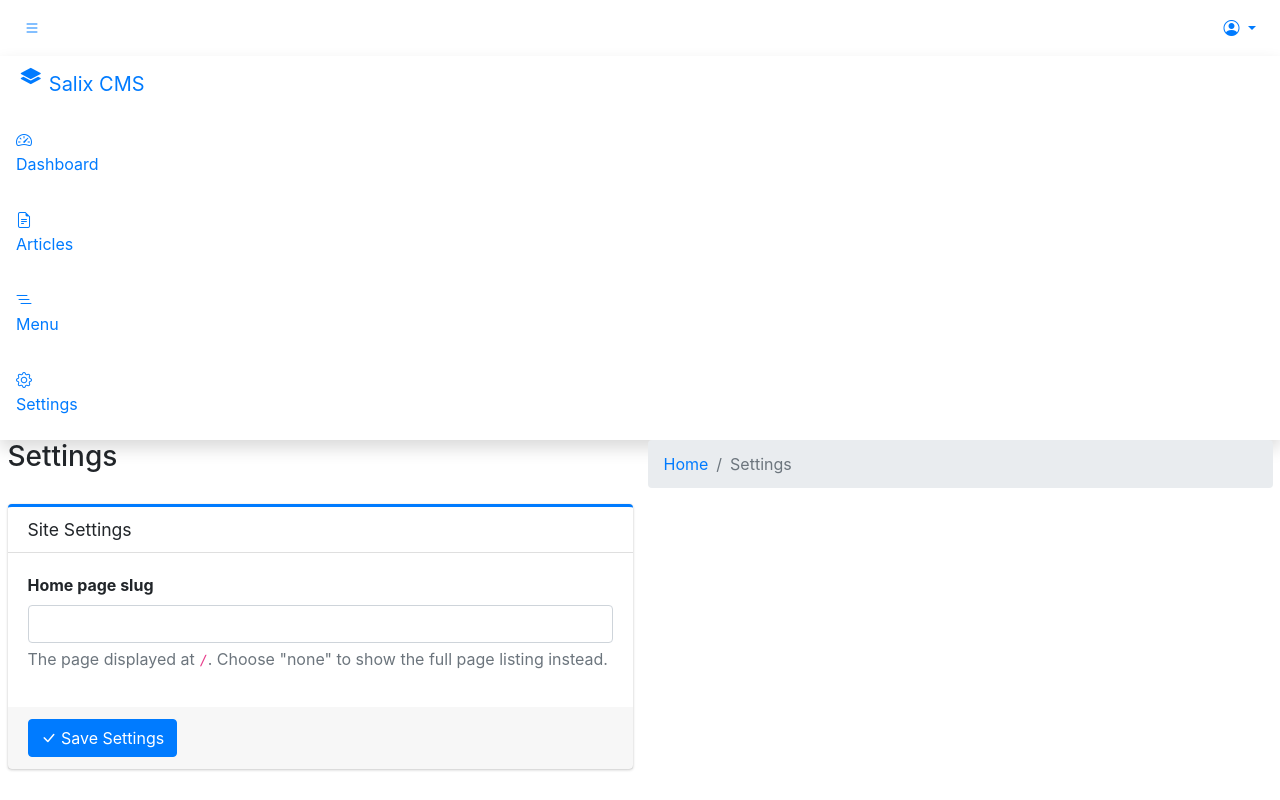
After one commit to kubovav/salix-cms, a Symfony app: template templates/admin/settings/index.html.twig in a window 1280 px wide. The commit adds this page. Run offline with Twig, Linux system fonts and the light colour scheme; the template is opened without the code that fills it, so the values that code supplies are empty; form fields are guessed from the names that the template uses; style sheets or scripts are compiled from the project's sources; some libraries are stand-ins or nearby versions.

Commit message:
feat: site settings added

```diff
--- a/templates/admin/layout.html.twig
+++ b/templates/admin/layout.html.twig
@@ -93,6 +93,13 @@
             </a>
           </li>
 
+          <li class="nav-item">
+            <a href="{{ path('admin_settings') }}" class="nav-link {% if app.request.attributes.get('_route') == 'admin_settings' %}active{% endif %}">
+              <i class="nav-icon bi bi-gear"></i>
+              <p>Settings</p>
+            </a>
+          </li>
+
           {% block sidebar_menu %}{% endblock %}
 
         </ul>
--- /dev/null
+++ b/templates/admin/settings/index.html.twig
@@ -0,0 +1,45 @@
+{% extends 'admin/layout.html.twig' %}
+
+{% block title %}Settings{% endblock %}
+
+{% block page_title %}Settings{% endblock %}
+
+{% block breadcrumbs %}
+  <li class="breadcrumb-item active" aria-current="page">Settings</li>
+{% endblock %}
+
+{% block content %}
+  {% for flash in app.flashes('success') %}
+    <div class="alert alert-success alert-dismissible fade show" role="alert">
+      {{ flash }}
+      <button type="button" class="btn-close" data-bs-dismiss="alert" aria-label="Close"></button>
+    </div>
+  {% endfor %}
+
+  <div class="row">
+    <div class="col-lg-6">
+      <div class="card card-primary card-outline">
+        <div class="card-header">
+          <h3 class="card-title">Site Settings</h3>
+        </div>
+        {{ form_start(form) }}
+        <div class="card-body">
+
+          <div class="mb-3">
+            {{ form_label(form.home_page_slug, null, { label_attr: { class: 'form-label fw-semibold' } }) }}
+            {{ form_widget(form.home_page_slug) }}
+            <div class="form-text text-muted">The page displayed at <code>/</code>. Choose "none" to show the full page listing instead.</div>
+            {{ form_errors(form.home_page_slug) }}
+          </div>
+
+        </div>
+        <div class="card-footer">
+          <button type="submit" class="btn btn-primary">
+            <i class="bi bi-check-lg me-1"></i> Save Settings
+          </button>
+        </div>
+        {{ form_end(form) }}
+      </div>
+    </div>
+  </div>
+{% endblock %}
```
Also changed, not shown: migrations/Version20260605134000.php (added, +31 -0 lines), src/Entity/SiteSetting.php (added, +50 -0 lines), src/Repository/SiteSettingRepository.php (added, +41 -0 lines).
